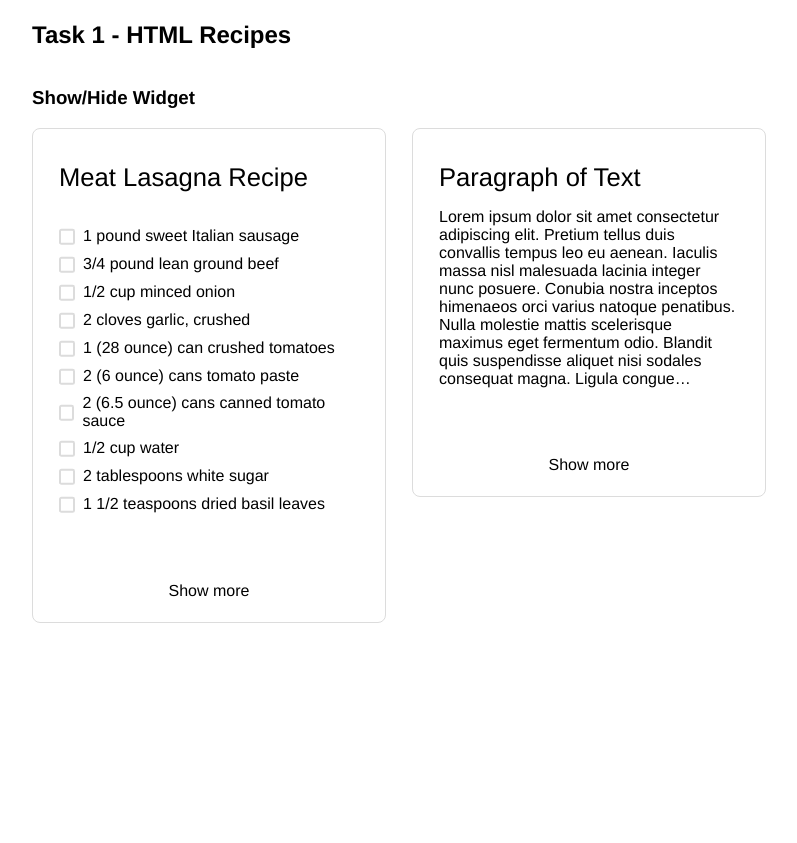
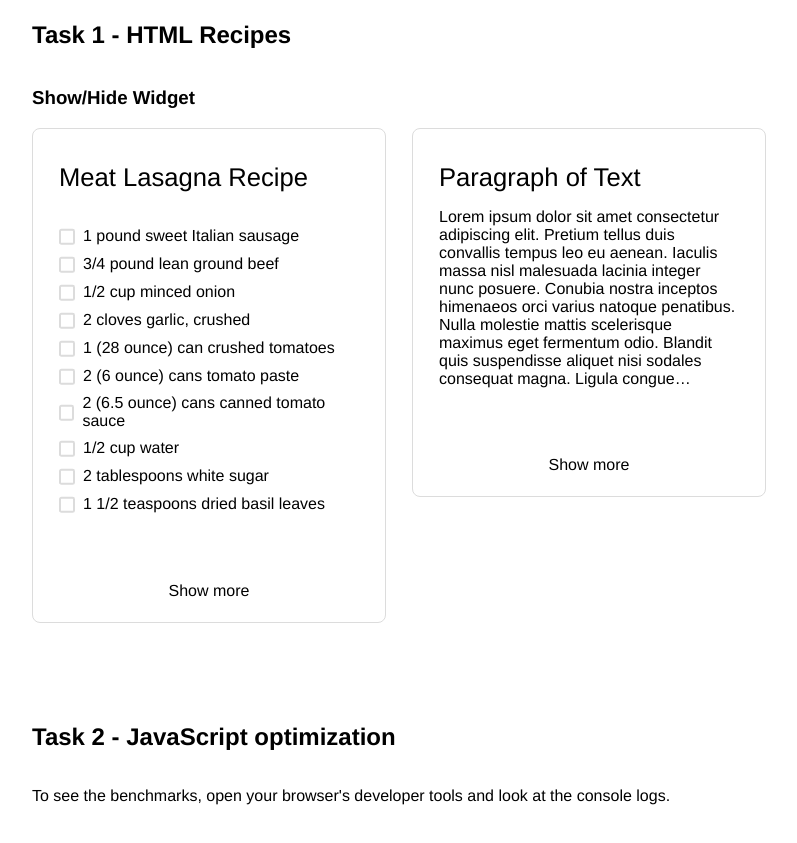
Before and after one commit to johnpauldavis/Kagi-Developer-Assessment, a website: page public/index.html in a window 1280 px wide. Shown: the part 119-962 px from the top of the page, without its empty margins (8-805 px from the left). Before the commit the page ends 800 px from the top, so only its background shows below. Drawn offline with Linux system fonts and the light colour scheme.

Commit message:
update HTML

```diff
--- a/public/index.html
+++ b/public/index.html
@@ -114,6 +114,10 @@
 					</div>
 				</div>
 			</section>
+			<section class="section">
+				<h2 class="section__headline">Task 2 - JavaScript optimization</h2>
+				<p>To see the benchmarks, open your browser's developer tools and look at the console logs.</p>
+			</section>
 		</main>
 		<script src="/js/app.js"></script>
 	</body>
```
